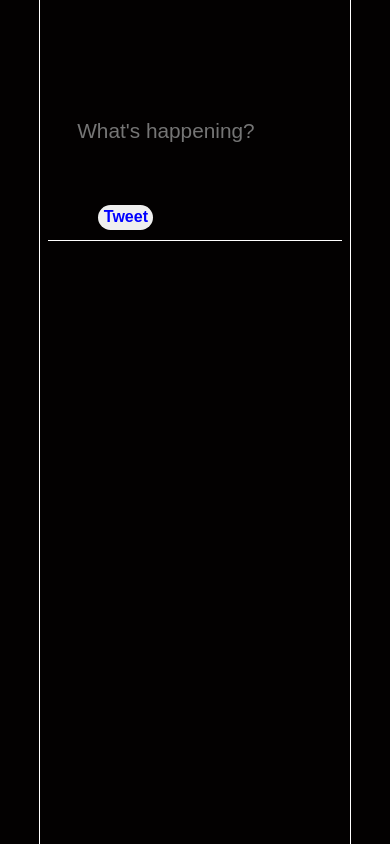
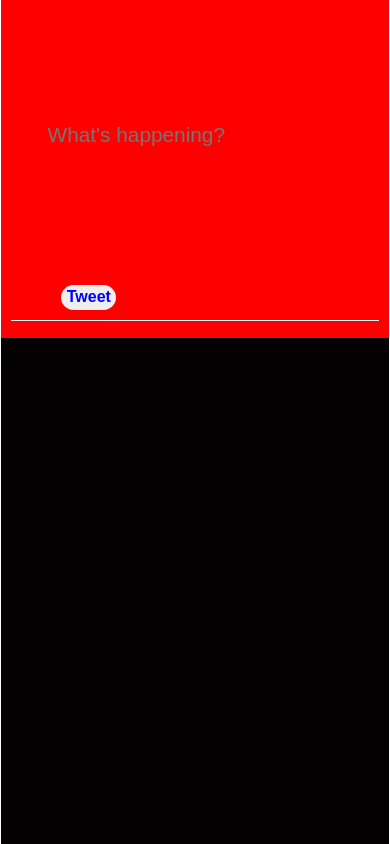
Before and after one commit to ashokkmwt/TweetPage, a React (Create React App) app: page / in a window 390 px wide. Built offline with nearby package versions, Linux system fonts and the light colour scheme.

Commit message:
small bug fix

```diff
--- a/src/components/Twitter/index.module.css
+++ b/src/components/Twitter/index.module.css
@@ -16,11 +16,10 @@
 .homeTop {
     width: 100%;
     height: 30vh;
-    /* background-color: red; */
+    background-color: red;
     display: flex;
     justify-content: center;
     align-items: center;
-    /* border-bottom: 1px solid white; */
 }
 
 .addTweet {
@@ -70,7 +69,7 @@
 
 @media only screen and (max-width: 800px) {
     .home {
-        width: 60%;
+        width: 70%;
     }
 
     .addTweet input {
@@ -80,7 +79,15 @@
 
 @media only screen and (max-width: 600px) {
     .home {
-        width: 80%;
+        width: 100%;
+    }
+
+    .homeTop {
+        height: 40vh;
+    }
+
+    .homeBottom{
+        height: 60vh;
     }
 
     .addTweet input {
```
